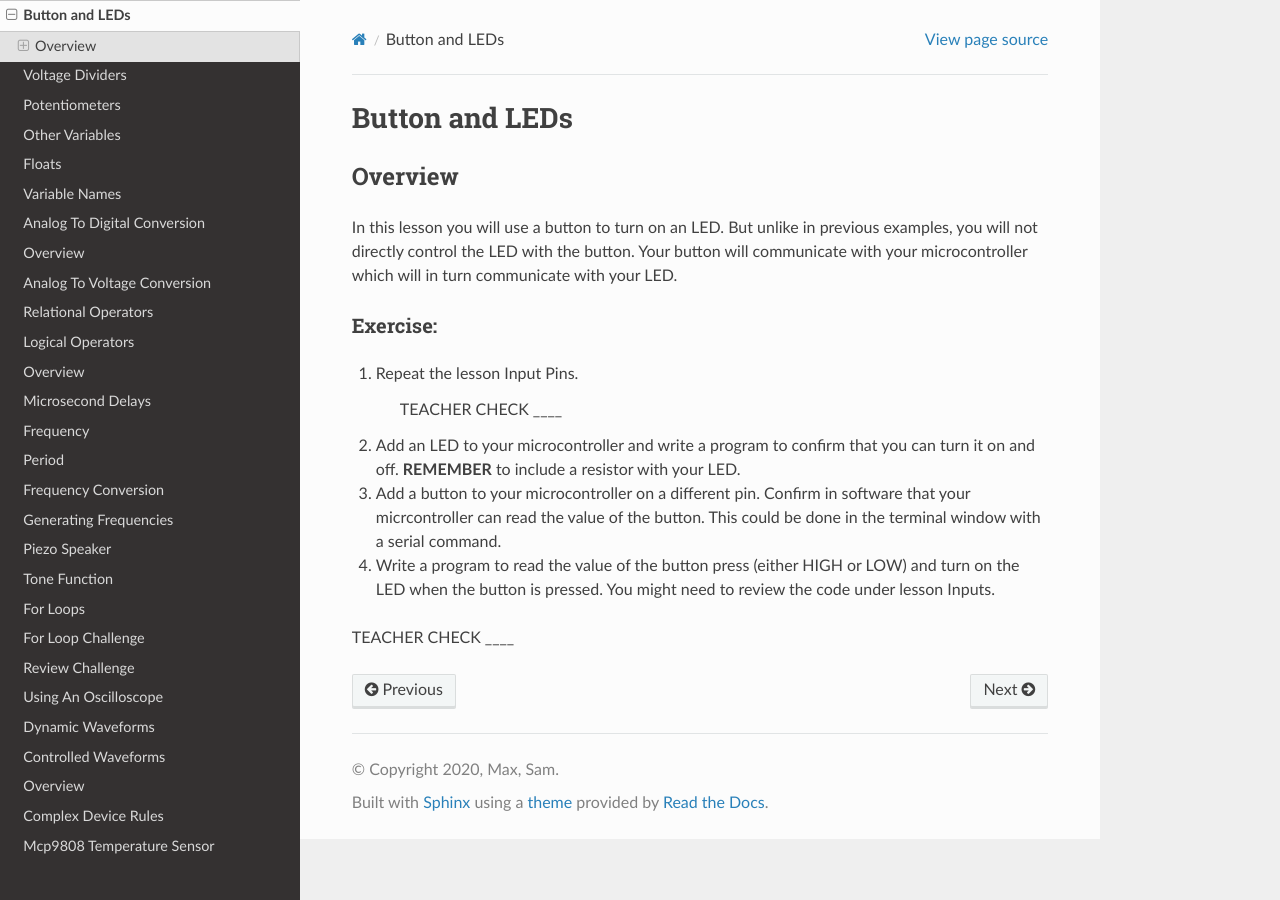
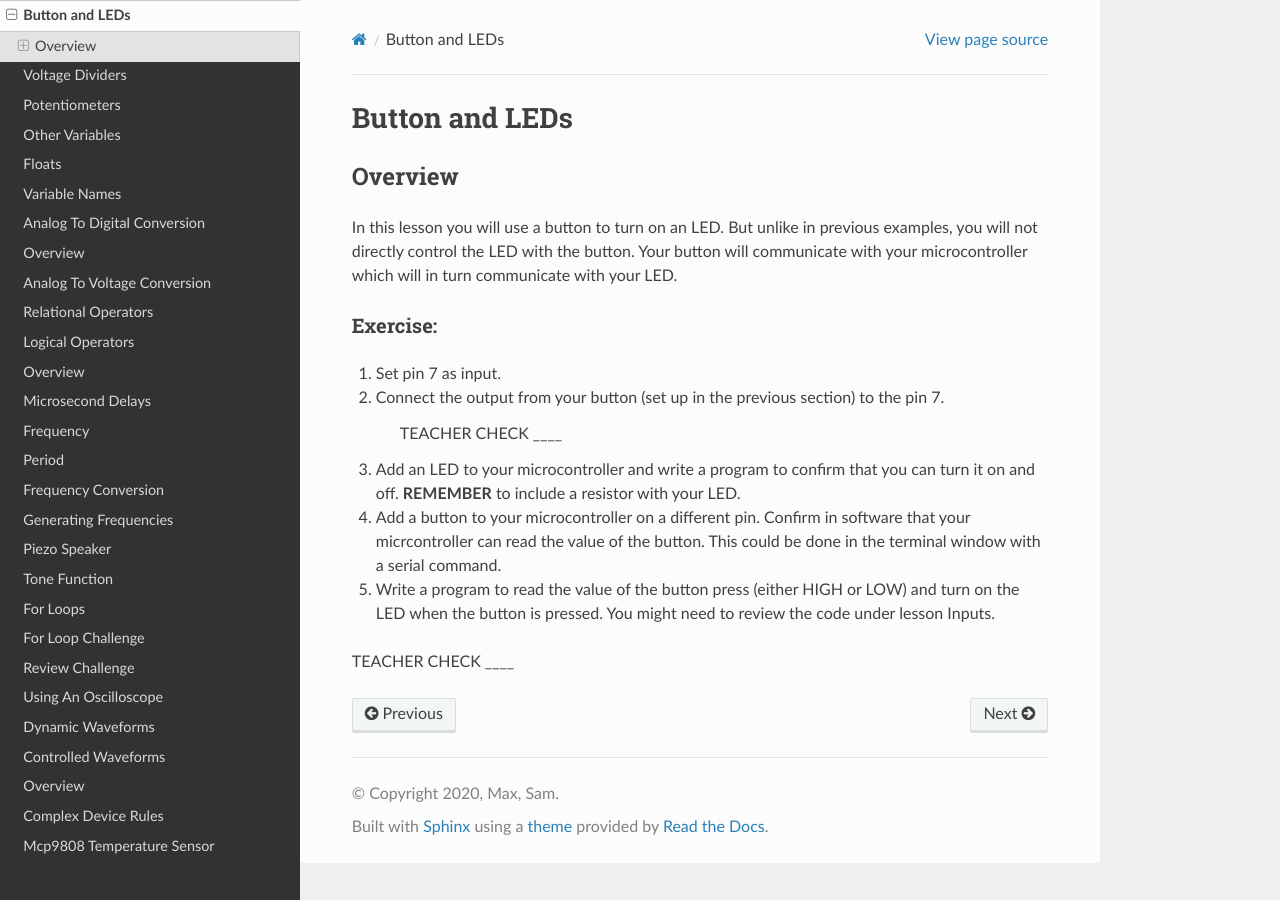
Before and after one commit to maxtkc/mvths-wiki, a Sphinx documentation site: the page built from docs/019aa-buttonLED.rst, in a window 1280 px wide. Built offline with Sphinx 7.4.7 and the Read the Docs theme 2.0.0, drawn with Linux system fonts in a browser that asks for light colours; pages that are not in the unit, such as notebooks, are missing from menus.

Commit message:
Update 019aa-buttonLED.rst

```diff
--- a/docs/019aa-buttonLED.rst
+++ b/docs/019aa-buttonLED.rst
@@ -9,7 +9,9 @@ In this lesson you will use a button to turn on an LED. But unlike in previous e
 Exercise:
 ~~~~~~~~~
 
-#. Repeat the lesson Input Pins.
+#. Set pin 7 as input.
+
+#. Connect the output from your button (set up in the previous section) to the pin 7.
 
     TEACHER CHECK \_\_\_\_
 
```
